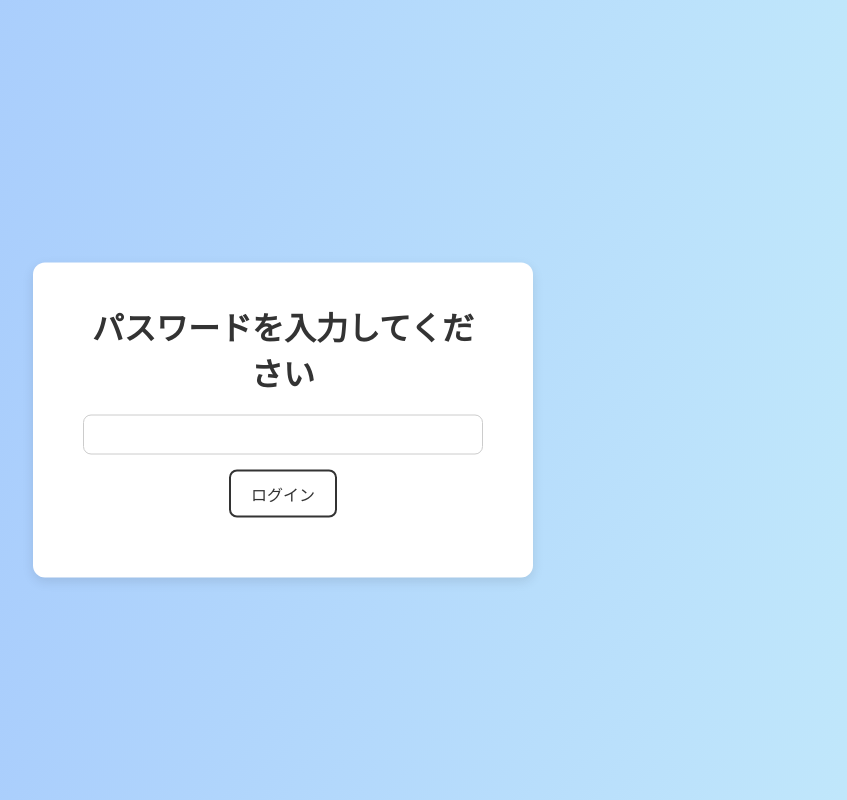
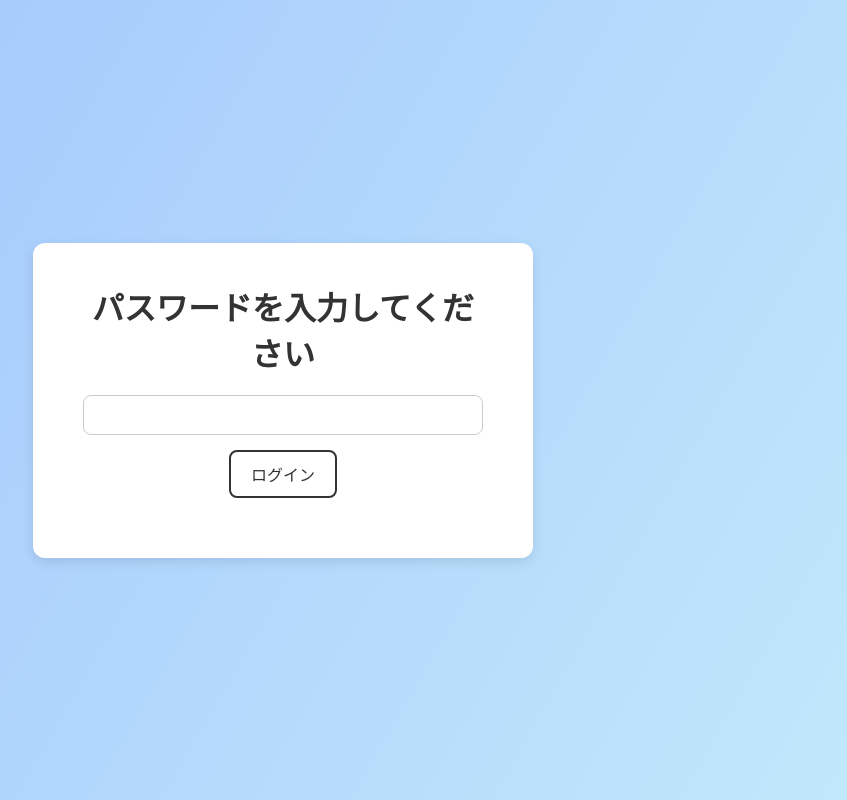
Before and after one commit to masaki-09/secure-page, a website: page public/index.html in a window 1280 px wide. Shown: the whole page, without its empty margins (357-1204 px from the left). Drawn offline with Linux system fonts and the light colour scheme.

```diff
--- a/public/style.css
+++ b/public/style.css
@@ -6,6 +6,10 @@
     color: #333;
     padding: 20px;
     box-sizing: border-box;
+    display: flex;
+    justify-content: center;
+    align-items: center;
+    min-height: 100vh;
 }
 
 /* --- コンテナ --- */
@@ -14,18 +18,14 @@
     padding: 40px 50px;
     border-radius: 12px;
     box-shadow: 0 4px 12px rgba(0, 0, 0, 0.1);
-    max-width: 900px;
     width: 100%;
-    margin: 20px auto;
     text-align: center;
 }
-
+.container {
+    max-width: 900px;
+}
 .login-container {
     max-width: 400px;
-    position: absolute;
-    top: 50%;
-    left: 50%;
-    transform: translate(-50%, -50%);
 }
 
 h1 {
@@ -92,8 +92,9 @@
     background-color: #f8f9fa;
 }
 
-/* ▼▼▼ この部分を追加しました ▼▼▼ */
-/* 「内容」の列（4番目のセル）だけ左揃えにする */
+/* ▼▼▼ この部分を修正しました ▼▼▼ */
+/* 「内容」の列（ヘッダーとセルの両方）を左揃えにする */
+#schedule-table th:nth-child(4),
 #schedule-table td:nth-child(4) {
     text-align: left;
 }
```
